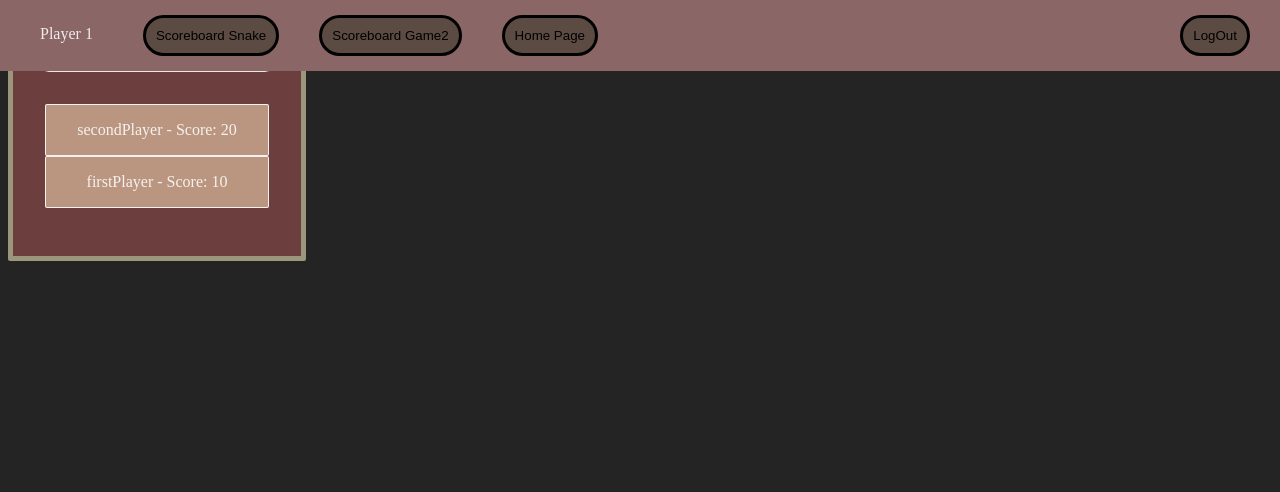
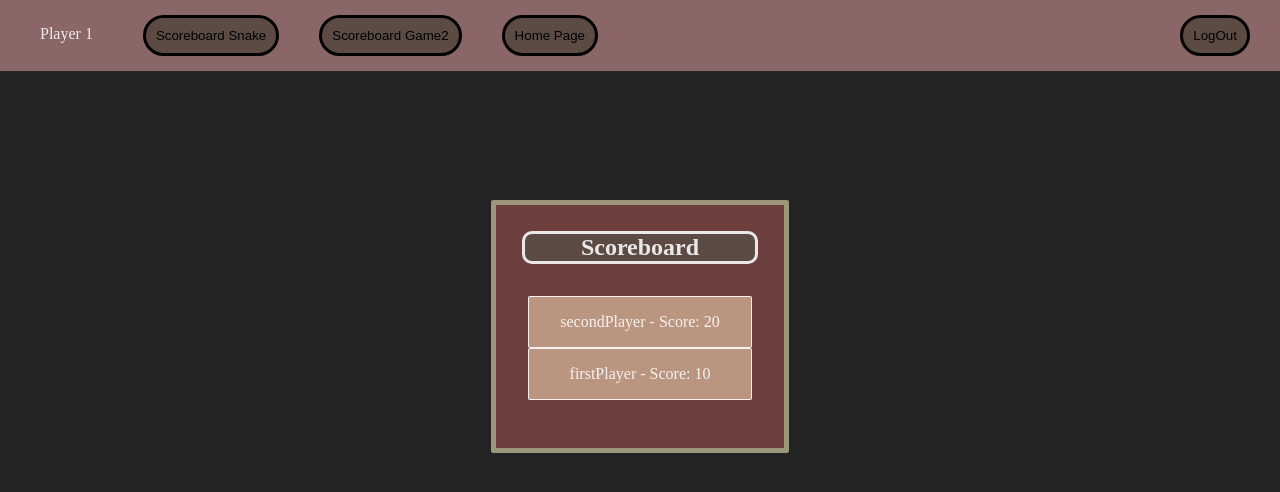
Before and after one commit to p-triz/progetto_tecnologie_internet, a React (Vite) app in the folder frontend/: page /scoreboard1 in a window 1280 px wide. Shown: the top 492 px of the page. Built offline with nearby package versions, Linux system fonts and the light colour scheme.

Commit message:
risoluzione problema stile pagina scoreboard

```diff
--- a/frontend/src/components/App.jsx
+++ b/frontend/src/components/App.jsx
@@ -16,8 +16,8 @@ const App = () => {
         <Route path="/" element={<Login />}></Route>
         <Route path="/Home/" element={<SecondPage/>}></Route>
         <Route path="/Snake" element={<SnakeGame/>}></Route>
-        <Route path="/scoreboard1" element={<Scoreboard gameId="1"/>}></Route>
-        <Route path="/scoreboard2" element={<Scoreboard gameId="2"/>}></Route>
+        <Route path="/scoreboard1" element={<div className='scoreboardPage'><Scoreboard gameId="1" pageId={1}/></div>}></Route>
+        <Route path="/scoreboard2" element={<div className='scoreboardPage'><Scoreboard gameId="2" pageId={1}/></div>}></Route>
         <Route path='/*' element={<Error></Error>}></Route>
       </Routes>
       </BrowserRouter>
--- a/frontend/src/components/Scoreboard.css
+++ b/frontend/src/components/Scoreboard.css
@@ -7,6 +7,13 @@
     border-radius: 2px;
   }
 
+  .scoreboardPage{
+    width: 100%;
+    display: flex;
+    justify-content: center;
+    align-items: center;
+    margin-top: 200px;
+  }
   .scoreboardTitle {
     font-size: 1.5rem;
     font-weight: bold;
--- a/frontend/src/components/Scoreboard.jsx
+++ b/frontend/src/components/Scoreboard.jsx
@@ -2,7 +2,7 @@
 import Navbar from './Navbar';
 import './Scoreboard.css'
 
-const Scoreboard = ({ gameName, gameId }) => {
+const Scoreboard = ({ gameName, gameId, pageId}) => {
   //va convertito da string a number
   const gameIdNumber = Number(gameId);
 
@@ -35,12 +35,14 @@ const Scoreboard = ({ gameName, gameId }) => {
   ));
 
   return (
-    <div className="scoreboard">
+    <div className="scoreboard" pageId={pageId}>
       <Navbar></Navbar>
-      <h2 className="scoreboardTitle">
-          Scoreboard {gameName}
-      </h2>
-      <ul className="scoreboardList">{listScores}</ul>
+      <div className='scoreboardContainer'>
+        <h2 className="scoreboardTitle">
+            Scoreboard {gameName}
+        </h2>
+        <ul className="scoreboardList">{listScores}</ul>
+      </div>
     </div>
   );
 };
```
